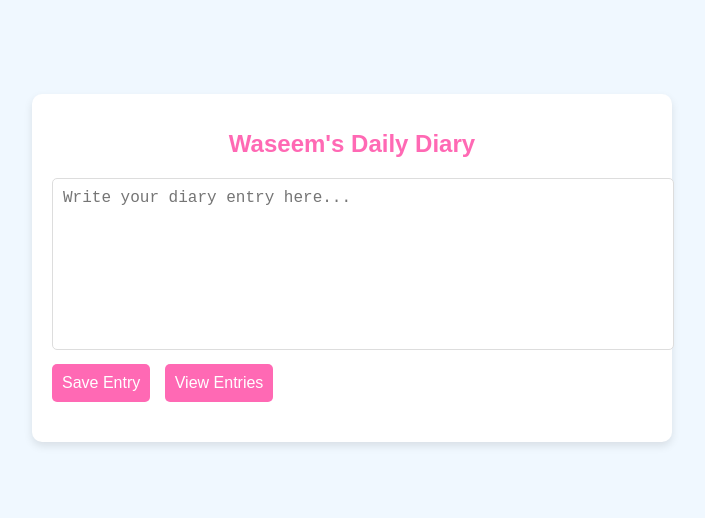
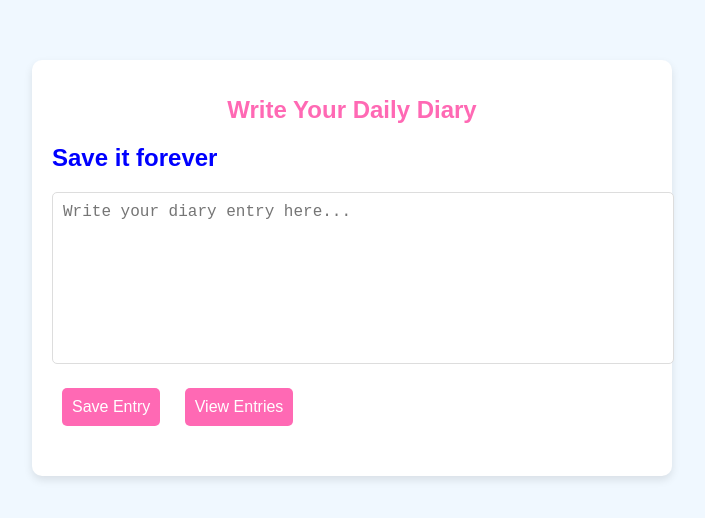
Before and after one commit to sajad-saleem/daily-diary, a plain HTML site: page index.html in a window 1280 px wide. Shown: the part 132-650 px from the top of the page, without its empty margins (288-993 px from the left). Drawn offline with Linux system fonts and the light colour scheme.

Commit message:
Update index.html

```diff
--- a/index.html
+++ b/index.html
@@ -18,7 +18,7 @@
         }
 
         .container {
-            background-color: #fff;
+            background-color: #ffffff;
             border-radius: 10px;
             box-shadow: 0 4px 8px rgba(0, 0, 0, 0.1);
             padding: 20px;
@@ -39,11 +39,13 @@
             padding: 10px;
             cursor: pointer;
             font-size: 16px;
-            margin-right: 10px;
+            margin: 10px;
+
         }
 
         button:hover {
             background-color: #ff1493;
+
         }
 
         textarea {
@@ -69,12 +71,17 @@
             font-weight: bold;
             color: #ff69b4;
         }
+        h2{
+            font-family: Arial, Helvetica, sans-serif;
+            color:blue;
+        }
     </style>
 
 </head>
 <body>
     <div class="container">
-        <h1>Waseem's Daily Diary</h1>
+        <h1>Write Your Daily Diary</h1>
+        <h2> Save it forever</h2>
         <textarea id="entryText" placeholder="Write your diary entry here..."></textarea>
         <button onclick="saveEntry()">Save Entry</button>
         <button onclick="viewEntries()">View Entries</button>
```
